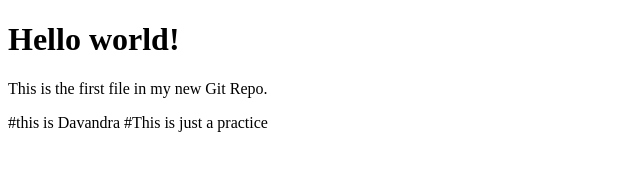
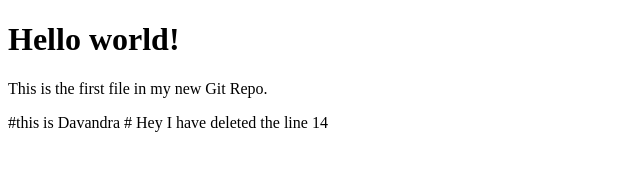
Before and after one commit to Dav1176/hello-world, a plain HTML site: page index.html in a window 1280 px wide. Shown: the full height of the page, 0-640 px from the left. Drawn offline with Linux system fonts and the light colour scheme.

Commit message:
Update index.html

```diff
--- a/index.html
+++ b/index.html
@@ -11,4 +11,5 @@
 </body>
 </html>
 #this is Davandra
-#This is just a practice
+
+# Hey I have deleted the line 14
```
